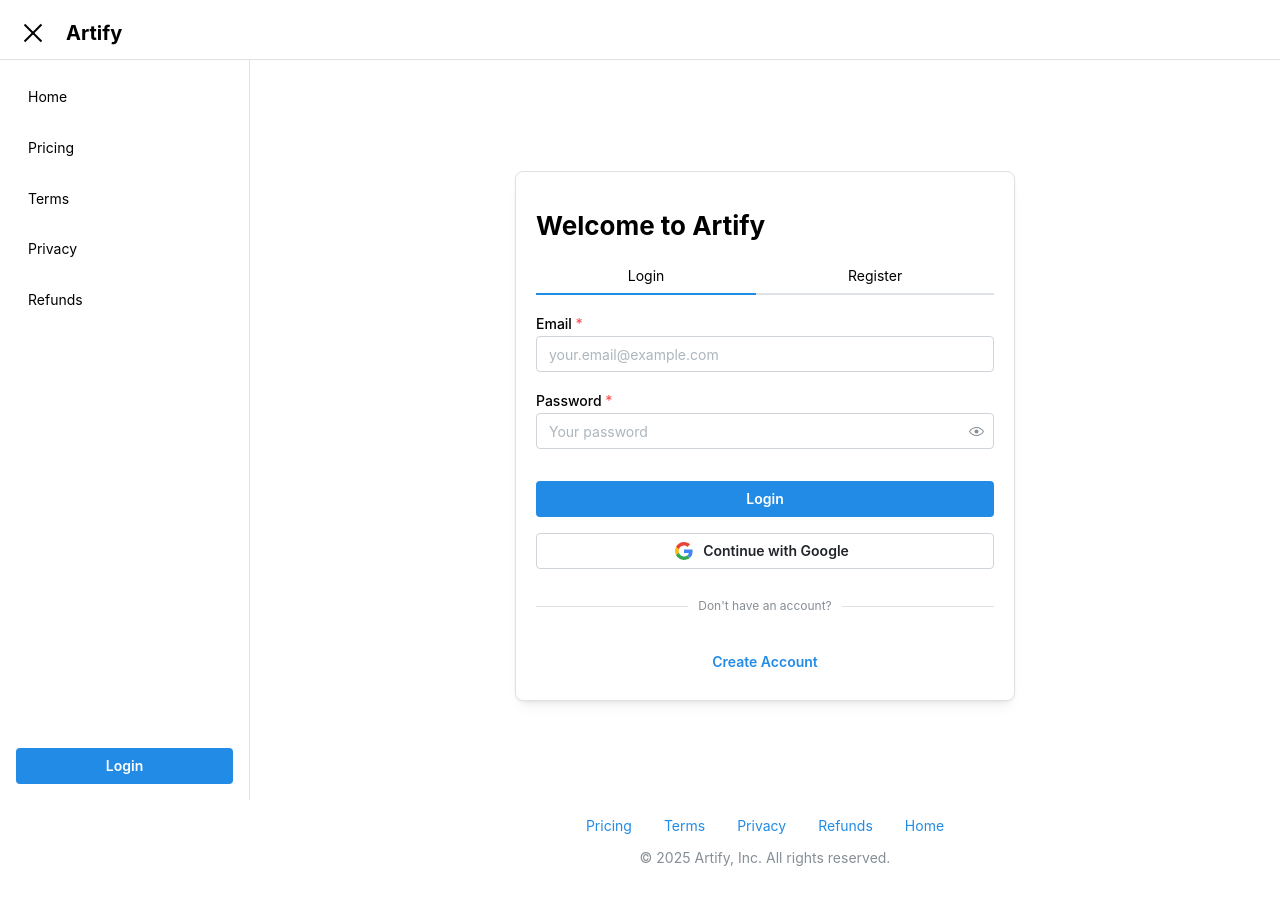
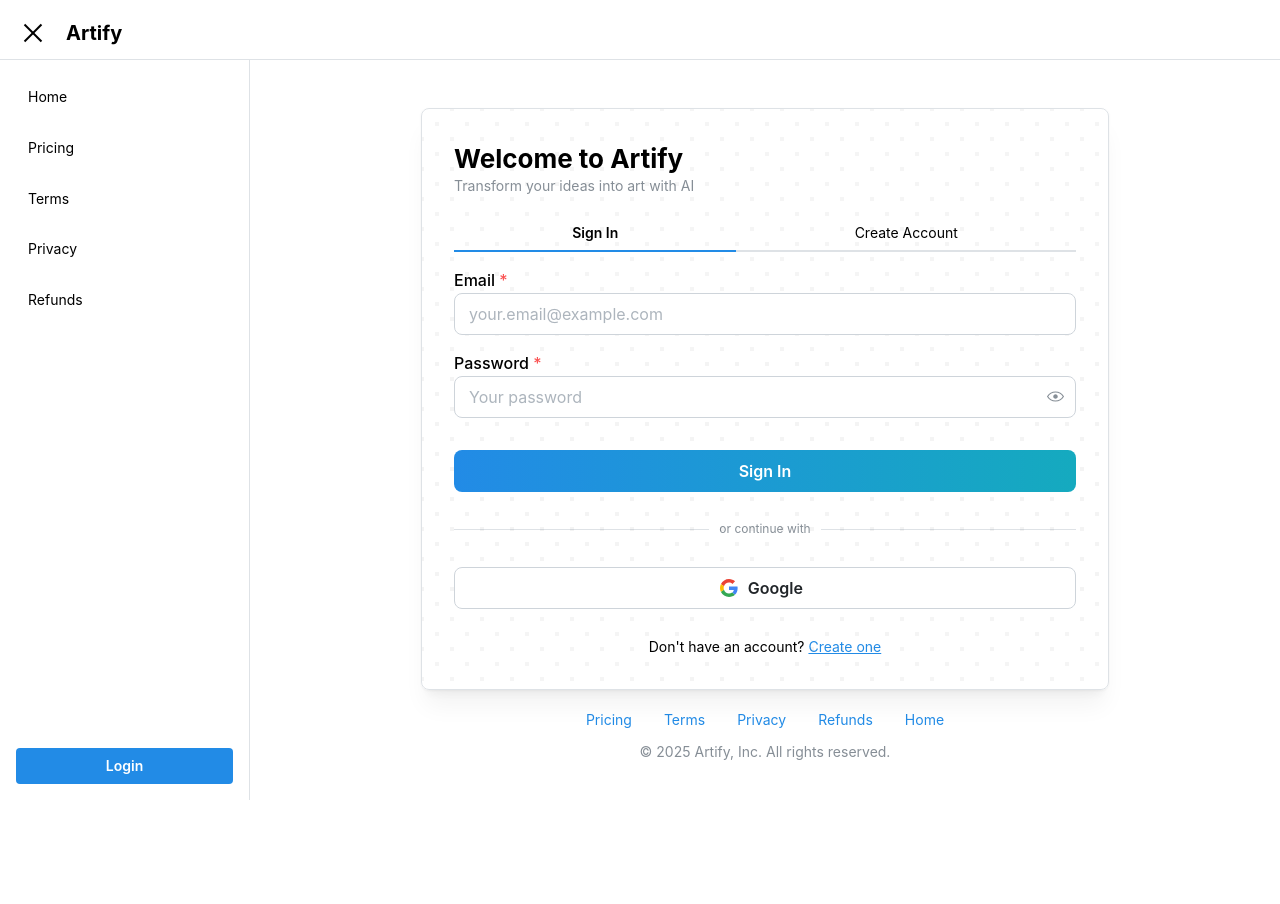
Before and after one commit to Haeryz/Artify, a React (Vite) app in the folder frontend/: page /authentication in a window 1280 px wide. After the commit the page ends 830 px from the top, so only its background shows below. Built offline with nearby package versions, Linux system fonts and the light colour scheme; no server answers.

Commit message:
Refactor Authentication component layout and enhance user experience with improved styling and transition effects

```diff
--- a/frontend/src/pages/Authentication.tsx
+++ b/frontend/src/pages/Authentication.tsx
@@ -5,18 +5,19 @@
   Button,
   Box,
   Tabs,
-  Card,
   Title,
   Stack,
   Divider,
-  Center,
   LoadingOverlay,
-  Group
+  Group,
+  Text,
+  Transition,
+  Paper,
+  Container,
 } from '@mantine/core'
 import { useForm } from '@mantine/form'
 import useAuth from '../hooks/Authentication'
 import { signInWithGoogle } from '../utils/firebase'
-// Import the new notification components
 import {
   ErrorNotification,
   SuccessNotification,
@@ -25,12 +26,14 @@
   AccountCreatedNotification
 } from '../components/Notifications'
 import NavigationFooter from "../components/NavigationFooter";
+import { useNavigate } from 'react-router-dom'
 
 const Authentication = () => {
   const [activeTab, setActiveTab] = useState<string | null>('login');
   const { login, register, isLoading, error, clearError, isAuthenticated, logout, user } = useAuth();
   const [notification, setNotification] = useState<JSX.Element | null>(null);
   const [registrationSuccess, setRegistrationSuccess] = useState(false);
+  const navigate = useNavigate();
 
   // Form validation for login
   const loginForm = useForm({
@@ -73,13 +76,17 @@
 
   }, [activeTab, handleClearError]);
 
-  // Redirect if already authenticated (you can replace this with actual navigation)
+  // Redirect if already authenticated
   useEffect(() => {
     if (isAuthenticated) {
-      console.log('User is authenticated, should redirect to home page');
-      // Add your redirect logic here once you have routing set up
+      // Redirect to home page after short delay to show success message
+      const timer = setTimeout(() => {
+        navigate('/');
+      }, 1500);
+
+      return () => clearTimeout(timer);
     }
-  }, [isAuthenticated]);
+  }, [isAuthenticated, navigate]);
 
   // Handle login submit - wrapping in useCallback to prevent re-renders
   const handleLogin = useCallback((values: typeof loginForm.values) => {
@@ -177,12 +184,46 @@
   }, [logout]);
 
   return (
-    <>
-      <Center style={{ minHeight: '90vh' }}>
-        <Card shadow="sm" padding="lg" radius="md" withBorder style={{ maxWidth: 500, width: '100%', position: 'relative' }}>
-          <LoadingOverlay visible={isLoading} overlayProps={{ blur: 2 }} />
-          <Group justify="space-between" align="center">
-            <Title order={2} ta="center" mt="md" mb="md">Welcome to Artify</Title>
+    <Container size="sm" py="xl">
+      <Transition mounted={true} transition="fade" duration={400} timingFunction="ease">
+        {(styles) => (
+          <div style={styles}>
+            <Paper
+              radius="md"
+              p="xl"
+              withBorder
+              shadow="md"
+              style={{
+                backdropFilter: "blur(10px)",
+                backgroundColor: 'rgba(255, 255, 255, 0.85)', // Always use light theme background
+                position: 'relative',
+                overflow: 'hidden'
+              }}
+            >
+              {/* Background pattern */}
+              <div
+                style={{
+                  position: 'absolute',
+                  top: 0,
+                  left: 0,
+                  right: 0,
+                  bottom: 0,
+                  opacity: 0.04,
+                  backgroundImage: 'radial-gradient(circle, rgba(0,0,0,1) 10%, transparent 10.5%), radial-gradient(circle, rgba(0,0,0,1) 10%, transparent 10.5%)',
+                  backgroundSize: '30px 30px',
+                  backgroundPosition: '0 0, 15px 15px',
+                  pointerEvents: 'none',
+                  zIndex: 0
+                }}
+              />
+
+              <LoadingOverlay visible={isLoading} overlayProps={{ blur: 2, backgroundOpacity: 0.7 }} />
+
+              <Group justify="space-between" align="center" mb="lg">
+                <Box>
+                  <Title order={2} ta="left">Welcome to Artify</Title>
+                  <Text c="dimmed" size="sm">Transform your ideas into art with AI</Text>
+                </Box>
 
                 {isAuthenticated && (
                   <Button
@@ -196,23 +237,38 @@
                 )}
               </Group>
 
+              {notification && (
+                <Box mb="md">
                   {notification}
+                </Box>
+              )}
 
               {!isAuthenticated ? (
-            <Tabs value={activeTab} onChange={setActiveTab}>
-              <Tabs.List grow>
-                <Tabs.Tab value="login">Login</Tabs.Tab>
-                <Tabs.Tab value="register">Register</Tabs.Tab>
+                <Tabs value={activeTab} onChange={setActiveTab} radius="md">
+                  <Tabs.List grow mb="md">
+                    <Tabs.Tab
+                      value="login"
+                      fw={activeTab === 'login' ? 600 : 400}
+                    >
+                      Sign In
+                    </Tabs.Tab>
+                    <Tabs.Tab
+                      value="register"
+                      fw={activeTab === 'register' ? 600 : 400}
+                    >
+                      Create Account
+                    </Tabs.Tab>
                   </Tabs.List>
 
                   <Tabs.Panel value="login">
-                <Box mt="md">
                     <form onSubmit={loginForm.onSubmit(handleLogin)}>
                       <Stack>
                         <TextInput
                           label="Email"
                           placeholder="your.email@example.com"
                           required
+                          radius="md"
+                          size="md"
                           {...loginForm.getInputProps('email')}
                         />
 
@@ -220,12 +276,24 @@
                           label="Password"
                           placeholder="Your password"
                           required
+                          radius="md"
+                          size="md"
                           {...loginForm.getInputProps('password')}
                         />
 
-                      <Button fullWidth mt="md" type="submit">
-                        Login
+                        <Button
+                          fullWidth
+                          mt="md"
+                          type="submit"
+                          size="md"
+                          radius="md"
+                          gradient={{ from: 'blue', to: 'cyan', deg: 90 }}
+                          variant="gradient"
+                        >
+                          Sign In
                         </Button>
+
+                        <Divider label="or continue with" labelPosition="center" my="sm" />
 
                         <Button
                           fullWidth
@@ -233,31 +301,37 @@
                           leftSection={googleIconSvg}
                           type="button"
                           onClick={handleGoogleLogin}
+                          radius="md"
+                          size="md"
                         >
-                        Continue with Google
+                          Google
                         </Button>
 
-                      <Divider my="sm" label="Don't have an account?" labelPosition="center" />
-
-                      <Button
-                        variant="subtle"
+                        <Text size="sm" ta="center" mt="sm">
+                          Don't have an account?{' '}
+                          <Text
+                            span
+                            c="blue"
+                            td="underline"
+                            style={{ cursor: 'pointer' }}
                             onClick={() => setActiveTab('register')}
                           >
-                        Create Account
-                      </Button>
+                            Create one
+                          </Text>
+                        </Text>
                       </Stack>
                     </form>
-                </Box>
                   </Tabs.Panel>
 
                   <Tabs.Panel value="register">
-                <Box mt="md">
                     <form onSubmit={registerForm.onSubmit(handleRegister)}>
                       <Stack>
                         <TextInput
                           label="Display Name"
                           placeholder="Your name"
                           required
+                          radius="md"
+                          size="md"
                           {...registerForm.getInputProps('displayName')}
                         />
 
@@ -265,6 +339,8 @@
                           label="Email"
                           placeholder="your.email@example.com"
                           required
+                          radius="md"
+                          size="md"
                           {...registerForm.getInputProps('email')}
                         />
 
@@ -272,6 +348,8 @@
                           label="Password"
                           placeholder="Create a password"
                           required
+                          radius="md"
+                          size="md"
                           {...registerForm.getInputProps('password')}
                         />
 
@@ -279,24 +357,37 @@
                           label="Confirm Password"
                           placeholder="Confirm your password"
                           required
+                          radius="md"
+                          size="md"
                           {...registerForm.getInputProps('confirmPassword')}
                         />
 
-                      <Button fullWidth mt="md" type="submit">
-                        Register
+                        <Button
+                          fullWidth
+                          mt="md"
+                          type="submit"
+                          size="md"
+                          radius="md"
+                          gradient={{ from: 'indigo', to: 'cyan', deg: 90 }}
+                          variant="gradient"
+                        >
+                          Create Account
                         </Button>
 
-                      <Divider my="sm" label="Already have an account?" labelPosition="center" />
-
-                      <Button
-                        variant="subtle"
+                        <Text size="sm" ta="center" mt="sm">
+                          Already have an account?{' '}
+                          <Text
+                            span
+                            c="blue"
+                            td="underline"
+                            style={{ cursor: 'pointer' }}
                             onClick={() => setActiveTab('login')}
                           >
-                        Login to your account
-                      </Button>
+                            Sign in
+                          </Text>
+                        </Text>
                       </Stack>
                     </form>
-                </Box>
                   </Tabs.Panel>
                 </Tabs>
               ) : (
@@ -310,15 +401,19 @@
                     mt="md"
                     color="red"
                     onClick={handleLogout}
+                    radius="md"
+                    size="md"
                   >
                     Logout
                   </Button>
                 </Box>
               )}
-        </Card>
-      </Center>
+            </Paper>
+          </div>
+        )}
+      </Transition>
       <NavigationFooter />
-    </>
+    </Container>
   )
 }
 
```
Lines whose indentation alone changed are shown as unchanged.
